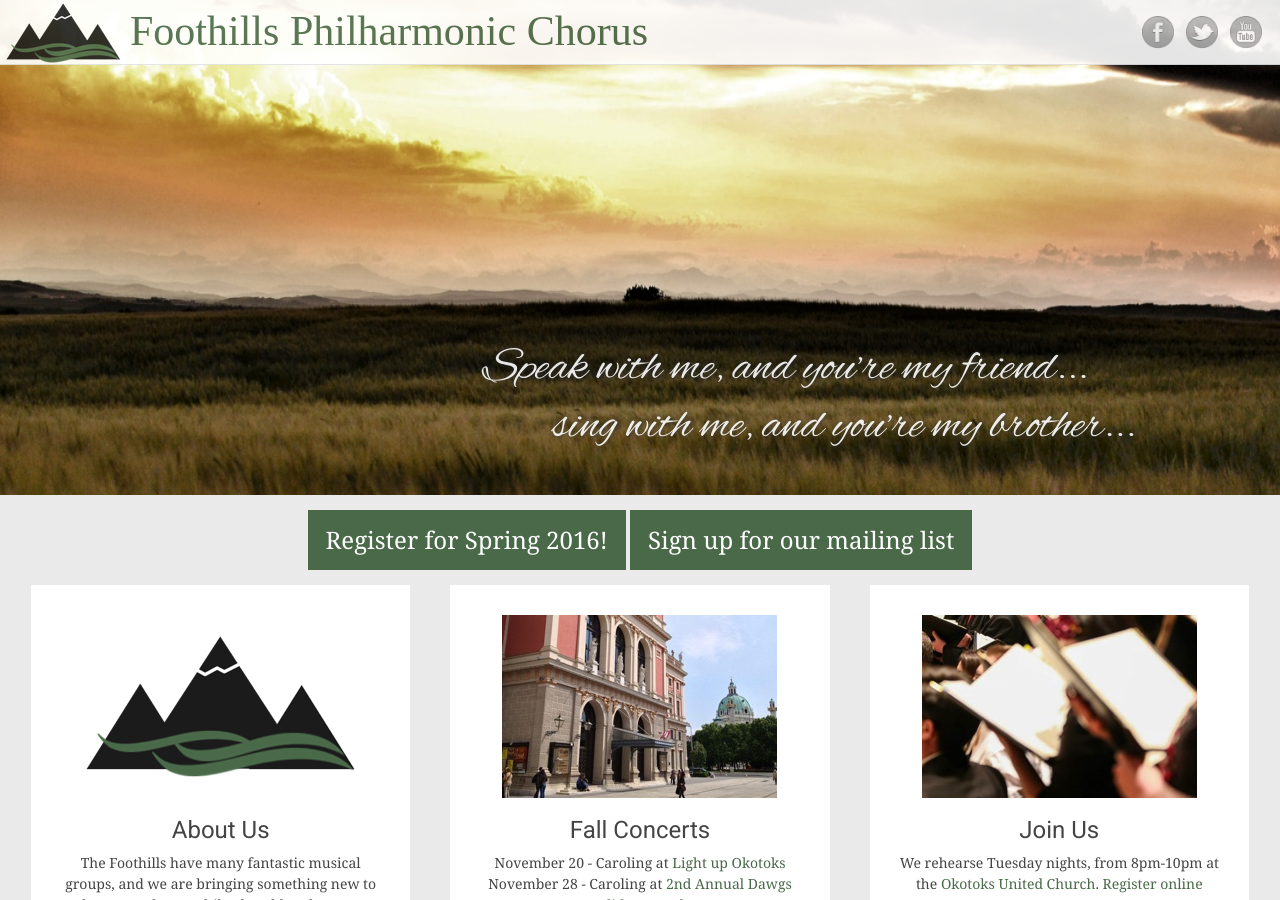
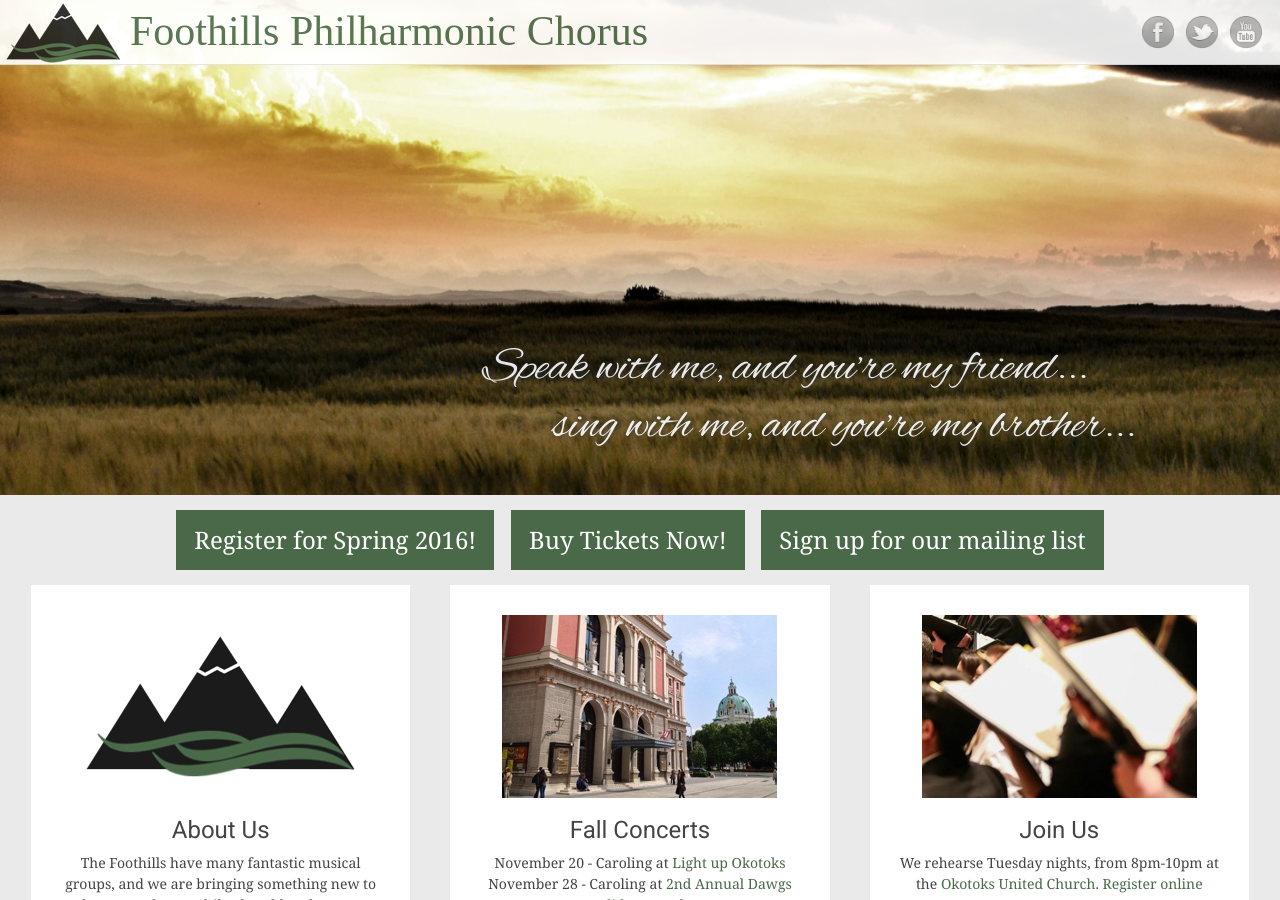
Before and after one commit to percyhanna/fps, a Jekyll site: the page built from index.html, in a window 1280 px wide and 900 px high. Built offline with Jekyll 4.4.1, drawn with Linux system fonts in a browser that asks for light colours; some web fonts are replaced; Markdown is read by kramdown in place of the engine named in the settings.

Commit message:
Add tickets link

```diff
--- a/_layouts/default.html
+++ b/_layouts/default.html
@@ -37,6 +37,9 @@
     <div id="content" class="site-content">
       <p style="text-align: center;">
         <a href="https://www.surveymonkey.com/r/MZH2KHG" target="_blank" style="margin-top: 26px; font-size: 18px;background-color: #496949;color: #fff;padding: 0.5em 0.75em;margin: 0 auto;display: inline-block; font-size: 24px;">Register for Spring 2016!</a>
+
+        <a href="http://www.brownpapertickets.com/event/2465327" target="_blank" style="margin-top: 26px; font-size: 18px;background-color: #496949;color: #fff;padding: 0.5em 0.75em;margin: 0 auto;display: inline-block; font-size: 24px;">Buy Tickets Now!</a>
+
         <a href="http://eepurl.com/bzn_Jf" target="_blank" style="margin-top: 26px; font-size: 18px;background-color: #496949;color: #fff;padding: 0.5em 0.75em;margin: 0 auto;display: inline-block; font-size: 24px;">Sign up for our mailing list</a>
       </p>
       {{ content }}
```
